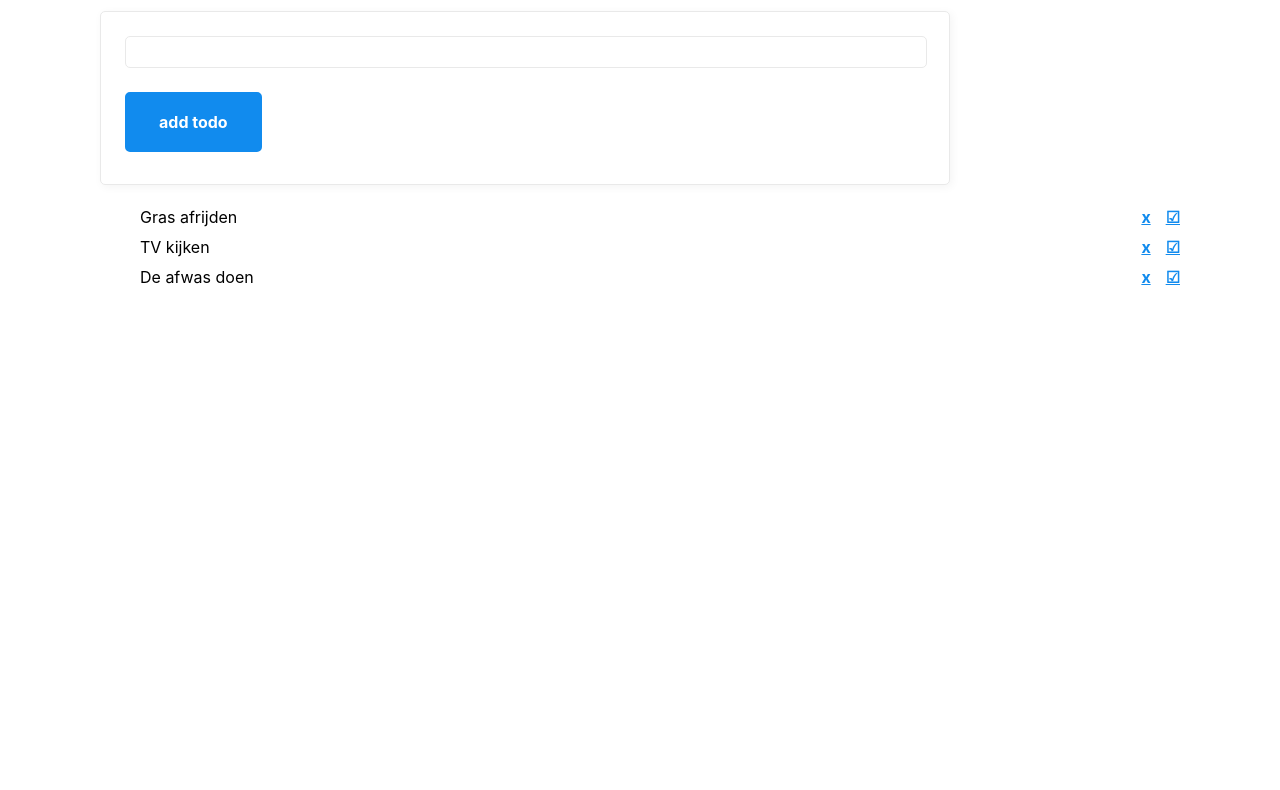
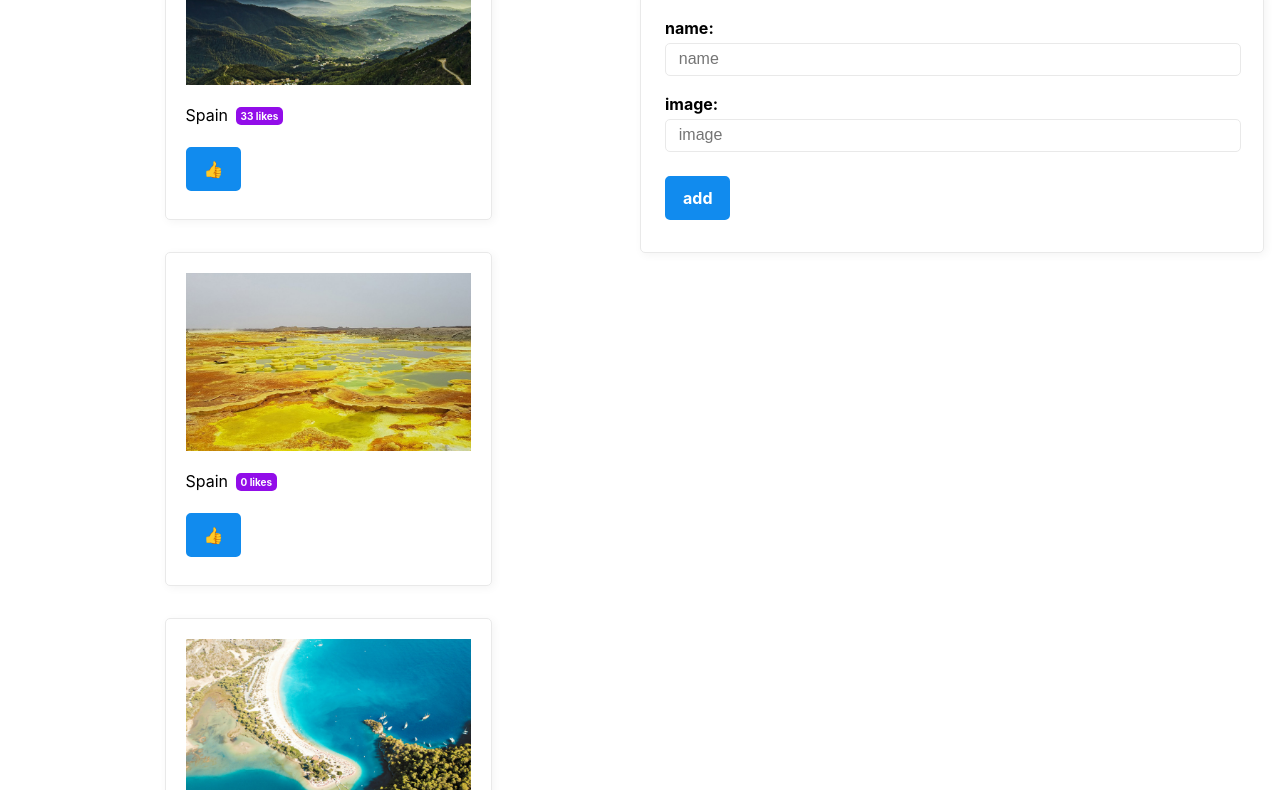
Before and after one commit to verhulstd/reduxtoolkitbasics, a website with bundled scripts: page index.html in a window 1280 px wide. Shown: the part 635-1425 px from the top of the page. Before the commit the page ends 992 px from the top, so only its background shows below. Built offline with nearby package versions, Linux system fonts and the light colour scheme; data requests are answered from the project's data file.

Commit message:
rtk invalidation

```diff
--- a/components/Friends.js
+++ b/components/Friends.js
@@ -2,7 +2,7 @@ import store from "../data";
 import friendsApi from "../data/friendsApi";
 
 const {
-  endpoints: { getAllFriends },
+  endpoints: { getAllFriends, getOneFriend, getManyFriends, addFriend },
 } = friendsApi;
 
 class Friends {
@@ -10,6 +10,7 @@ class Friends {
   #btn_all;
   #loading;
   #list;
+  #btn_bart;
   #selector;
   constructor(holder) {
     this.#holder = holder;
@@ -21,19 +22,54 @@ class Friends {
     this.#holder.innerHTML = `
         <button class="all">Get All Friends</button>
         <p class="loading" style="display:none;">loading...</p>
+        <button class="bart">Add Bart</button>
         <ul class="list"></ul>
     `;
     this.#btn_all = this.#holder.querySelector(".all");
     this.#loading = this.#holder.querySelector(".loading");
     this.#list = this.#holder.querySelector(".list");
+    this.#btn_bart = this.#holder.querySelector(".bart");
   };
   #setupEvents = () => {
     this.#btn_all.onclick = () => {
       store.dispatch(getAllFriends.initiate());
+
+      //   store.dispatch(getOneFriend.initiate());
+
+      //   store.dispatch(getManyFriends.initiate([5, 6, 8]));
+    };
+    this.#btn_bart.onclick = () => {
+      store.dispatch(
+        addFriend.initiate({
+          name: "Bart",
+          birthDay: "1971-03-22",
+        })
+      );
     };
   };
   #render = () => {
     const { isLoading, data } = getAllFriends.select()(store.getState());
+
+    // const { isLoading: isLoading2, data: data2 } = getOneFriend.select(5)(
+    //   store.getState()
+    // );
+
+    // const { isLoading: isLoading3, data: data3 } = getManyFriends.select([
+    //   5, 6, 8,
+    // ])(store.getState());
+
+    // console.log(data3);
+
+    if (isLoading) {
+      this.#loading.style.display = "block";
+    } else {
+      this.#loading.style.display = "none";
+    }
+    if (data) {
+      this.#list.innerHTML = data
+        .map((friend) => `<li>${friend.name}</li>`)
+        .join("");
+    }
   };
 }
 
--- a/data/friendsApi.js
+++ b/data/friendsApi.js
@@ -3,18 +3,28 @@ import { createApi, fetchBaseQuery } from "@reduxjs/toolkit/query";
 const friendsApi = createApi({
   reducerPath: "friendsApi",
   baseQuery: fetchBaseQuery({ baseUrl: "http://localhost:3000/friends/" }),
+  refetchOnReconnect: true,
+  refetchOnFocus: true,
   endpoints: (builder) => ({
     getAllFriends: builder.query({
       query: () => ``,
+      providesTags: (result) => ["Friends"],
     }),
     getOneFriend: builder.query({
-      query: (id) => id,
+      query: (id) => `${id}`,
     }),
     getManyFriends: builder.query({
       query: (arr) => "?" + arr.map((id) => `id=${id}`).join("&"),
     }),
+    addFriend: builder.mutation({
+      query: (body) => ({
+        url: "",
+        method: "POST",
+        body,
+      }),
+      invalidatesTags: ["Friends"],
+    }),
   }),
 });
 
-console.log(friendsApi);
 export default friendsApi;
--- a/data/index.js
+++ b/data/index.js
@@ -2,11 +2,23 @@ import { configureStore } from "@reduxjs/toolkit";
 import todos from "./todosSlice";
 import counter from "./counterSlice";
 import friendsApi from "./friendsApi";
-export default configureStore({
+import landscapesApi from "./landscapesApi";
+import { setupListeners } from "@reduxjs/toolkit/query";
+const store = configureStore({
   reducer: {
     todos,
     counter,
     [friendsApi.reducerPath]: friendsApi.reducer,
+    [landscapesApi.reducerPath]: landscapesApi.reducer,
   },
   devTools: true,
+  middleware: (getDefaultMiddleware) =>
+    getDefaultMiddleware().concat(
+      friendsApi.middleware,
+      landscapesApi.middleware
+    ),
 });
+
+setupListeners(store.dispatch);
+
+export default store;
--- /dev/null
+++ b/data/landscapesApi.js
@@ -0,0 +1,39 @@
+import { createApi, fetchBaseQuery } from "@reduxjs/toolkit/query";
+
+const landscapesApi = createApi({
+  reducerPath: "landscapesApi",
+  baseQuery: fetchBaseQuery({ baseUrl: "http://localhost:3000/landscapes/" }),
+  refetchOnReconnect: true,
+  refetchOnFocus: true,
+  endpoints: (builder) => ({
+    getAllLandscapes: builder.query({
+      query: () => ``,
+      providesTags: (result) => ["Landscapes"],
+    }),
+    postLandscape: builder.mutation({
+      query: (body) => ({
+        url: "",
+        method: "POST",
+        body,
+      }),
+      invalidatesTags: ["Landscapes"],
+    }),
+    deleteLandscape: builder.mutation({
+      query: (id) => ({
+        url: `${id}`,
+        method: "DELETE",
+      }),
+      invalidatesTags: ["Landscapes"],
+    }),
+    incrementLike: builder.mutation({
+      query: ({ id, body }) => ({
+        url: `${id}`,
+        method: "PATCH",
+        body,
+      }),
+      invalidatesTags: ["Landscapes"],
+    }),
+  }),
+});
+
+export default landscapesApi;
--- /dev/null
+++ b/db.json
@@ -0,0 +1,117 @@
+{
+  "landscapes": [
+    {
+      "name": "Belgium",
+      "image": "img6.jpg",
+      "likes": 44,
+      "id": 5
+    },
+    {
+      "name": "Spain",
+      "image": "img2.jpg",
+      "likes": 33,
+      "id": 6
+    },
+    {
+      "name": "Spain",
+      "image": "img3.jpg",
+      "likes": 0,
+      "id": 7
+    },
+    {
+      "name": "Spain",
+      "image": "img4.jpg",
+      "likes": 8,
+      "id": 8
+    }
+  ],
+  "friends": [
+    {
+      "id": 1,
+      "name": "David",
+      "birthday": "1981-10-03"
+    },
+    {
+      "id": 5,
+      "name": "Pieter",
+      "birthday": "1987-02-13"
+    },
+    {
+      "id": 6,
+      "name": "Jos",
+      "birthday": "1987-02-13"
+    },
+    {
+      "id": 8,
+      "name": "Cindy",
+      "birthday": "1987-02-13"
+    },
+    {
+      "name": "Bart",
+      "birthDay": "1971-03-22",
+      "id": 9
+    },
+    {
+      "name": "Bart",
+      "birthDay": "1971-03-22",
+      "id": 10
+    },
+    {
+      "name": "Bart",
+      "birthDay": "1971-03-22",
+      "id": 11
+    },
+    {
+      "name": "Bart",
+      "birthDay": "1971-03-22",
+      "id": 12
+    },
+    {
+      "name": "Bart",
+      "birthDay": "1971-03-22",
+      "id": 13
+    },
+    {
+      "name": "Bart",
+      "birthDay": "1971-03-22",
+      "id": 14
+    },
+    {
+      "name": "Bart",
+      "birthDay": "1971-03-22",
+      "id": 15
+    },
+    {
+      "name": "Bart",
+      "birthDay": "1971-03-22",
+      "id": 16
+    },
+    {
+      "name": "Bart",
+      "birthDay": "1971-03-22",
+      "id": 17
+    },
+    {
+      "name": "Bart",
+      "birthDay": "1971-03-22",
+      "id": 18
+    },
+    {
+      "name": "Bart",
+      "birthDay": "1971-03-22",
+      "id": 19
+    }
+  ],
+  "testimonials": [
+    {
+      "id": 22,
+      "text": "Fantastic service. Fantastic service. Fantastic service. Fantastic service. Fantastic service. Fantastic service. Fantastic service. Fantastic service. Fantastic service. Fantastic service. Fantastic service. ",
+      "likes": 14
+    },
+    {
+      "id": 66,
+      "text": "Some testimonial. Some testimonial. Some testimonial. Some testimonial. Some testimonial. Some testimonial. Some testimonial. Some testimonial. Some testimonial. Some testimonial. Some testimonial. Some testimonial. Some testimonial. Some testimonial. ",
+      "likes": 14
+    }
+  ]
+}
--- a/index.html
+++ b/index.html
@@ -10,16 +10,33 @@
   </head>
   <body>
     <main>
-      <div id="counter"></div>
-      <hr />
-      <div id="friends"></div>
-      <hr />
-      <h1>Todos</h1>
-      <form action="">
-        <input type="text" />
-        <button>add todo</button>
-      </form>
-      <ul></ul>
+      <div class="gridview">
+        <h1>Landscapes gridview</h1>
+        <section></section>
+      </div>
+      <div class="tableview">
+        <h1>Landscapes tableview</h1>
+        <table>
+          <thead>
+            <tr>
+              <th>id</th>
+              <th>image</th>
+              <th>country</th>
+              <th>likes</th>
+              <th>action</th>
+            </tr>
+          </thead>
+          <tbody></tbody>
+        </table>
+        <h1>Add a new landscape</h1>
+        <form action="" class="addform">
+          <label>name:</label>
+          <input type="text" class="name" placeholder="name" />
+          <label>image:</label>
+          <input type="text" class="image" placeholder="image" />
+          <input type="submit" value="add" />
+        </form>
+      </div>
     </main>
   </body>
 </html>
--- a/main.js
+++ b/main.js
@@ -1,26 +1,71 @@
 import "./style.scss";
+import store from "./data";
+import landscapesApi from "./data/landscapesApi";
+store.subscribe(render);
 
-import store from "./data";
-import Counter from "./components/Counter";
-import Friends from "./components/Friends";
+const { getAllLandscapes, postLandscape, deleteLandscape, incrementLike } =
+  landscapesApi.endpoints;
+store.dispatch(getAllLandscapes.initiate(""));
 
-function renderTodos() {
-  const { todos } = store.getState();
-  console.log(todos);
-  document.querySelector("ul").innerHTML = todos
-    .map(
-      ({ name, id, checked }) => `
-            <li data-id="${id}" class="${checked ? "checked" : ""}">
-                <span>${name}</span>
-                <a href="#" class="remove">x</a>
-                <a class="check" href="#">☑</a>
-            </li>
-        `
-    )
-    .join("");
+function render() {
+  const { isLoading, data } = getAllLandscapes.select("")(store.getState());
+  if (data) {
+    document.querySelector(".gridview section").innerHTML = data
+      .map(
+        ({ id, name, image, likes }) => `
+          <aside data-id="${id}" data-likes="${likes}">
+            <img src="/${image}" alt="${name}" />
+            <p>${name} <sup>${likes} likes</sup></p>
+            <button class="like">👍</button>
+          </aside>
+          `
+      )
+      .join("");
+
+    document.querySelector(".tableview tbody").innerHTML = data
+      .map(
+        ({ id, name, image, likes }) => `
+        <tr data-id="${id}">
+          <td>${id}</td>
+          <td><img src="/${image}" alt="${name}" /></td>
+          <td>${name}</td>
+          <td>${likes}</td>
+          <td><button class="remove">❌</button></td>
+        </tr>
+          `
+      )
+      .join("");
+  }
 }
 
-renderTodos();
+document.querySelector(".addform").onsubmit = (e) => {
+  e.preventDefault();
+  store.dispatch(
+    postLandscape.initiate({
+      name: document.querySelector(".name").value,
+      image: document.querySelector(".image").value,
+      likes: 0,
+    })
+  );
+};
 
-new Counter(document.querySelector("#counter"));
-new Friends(document.querySelector("#friends"));
+document.querySelector(".tableview tbody").onclick = (e) => {
+  e.preventDefault();
+  if (e.target.classList.contains("remove")) {
+    store.dispatch(deleteLandscape.initiate(e.target.closest("tr").dataset.id));
+  }
+};
+
+document.querySelector(".gridview").onclick = (e) => {
+  e.preventDefault();
+  if (e.target.classList.contains("like")) {
+    store.dispatch(
+      incrementLike.initiate({
+        id: e.target.closest("aside").dataset.id,
+        body: {
+          likes: parseInt(e.target.closest("aside").dataset.likes) + 1,
+        },
+      })
+    );
+  }
+};
--- a/style.scss
+++ b/style.scss
@@ -7,3 +7,27 @@ ul li {
     margin-left: 15px;
   }
 }
+
+table img {
+  max-width: 120px;
+  display: block;
+  height: auto;
+  width: 100%;
+}
+main {
+  display: grid;
+  max-width: 1600px;
+  grid-template-columns: repeat(2, 1fr);
+}
+sup {
+  font-size: x-small;
+  top: 5px;
+}
+a b,
+a em,
+a i,
+a strong,
+button,
+input[type="submit"] {
+  padding: 0.5rem 1rem;
+}
```
Also changed, not shown: index2.html (added, +25 -0 lines), main2.js (added, +26 -0 lines), public/img1.jpg (added), public/img2.jpg (added), public/img3.jpg (added), public/img4.jpg (added), public/img5.jpg (added), public/img6.jpg (added).
